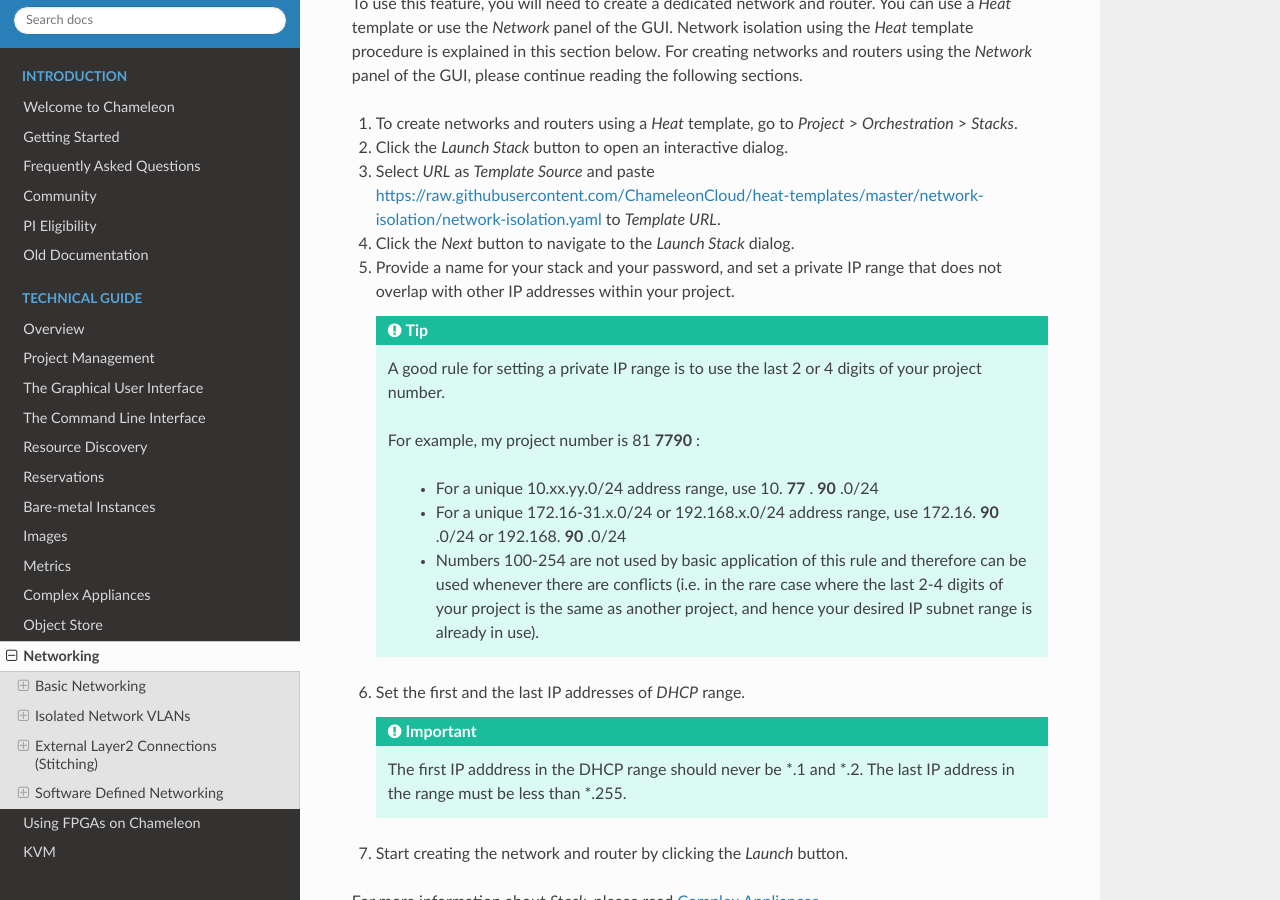
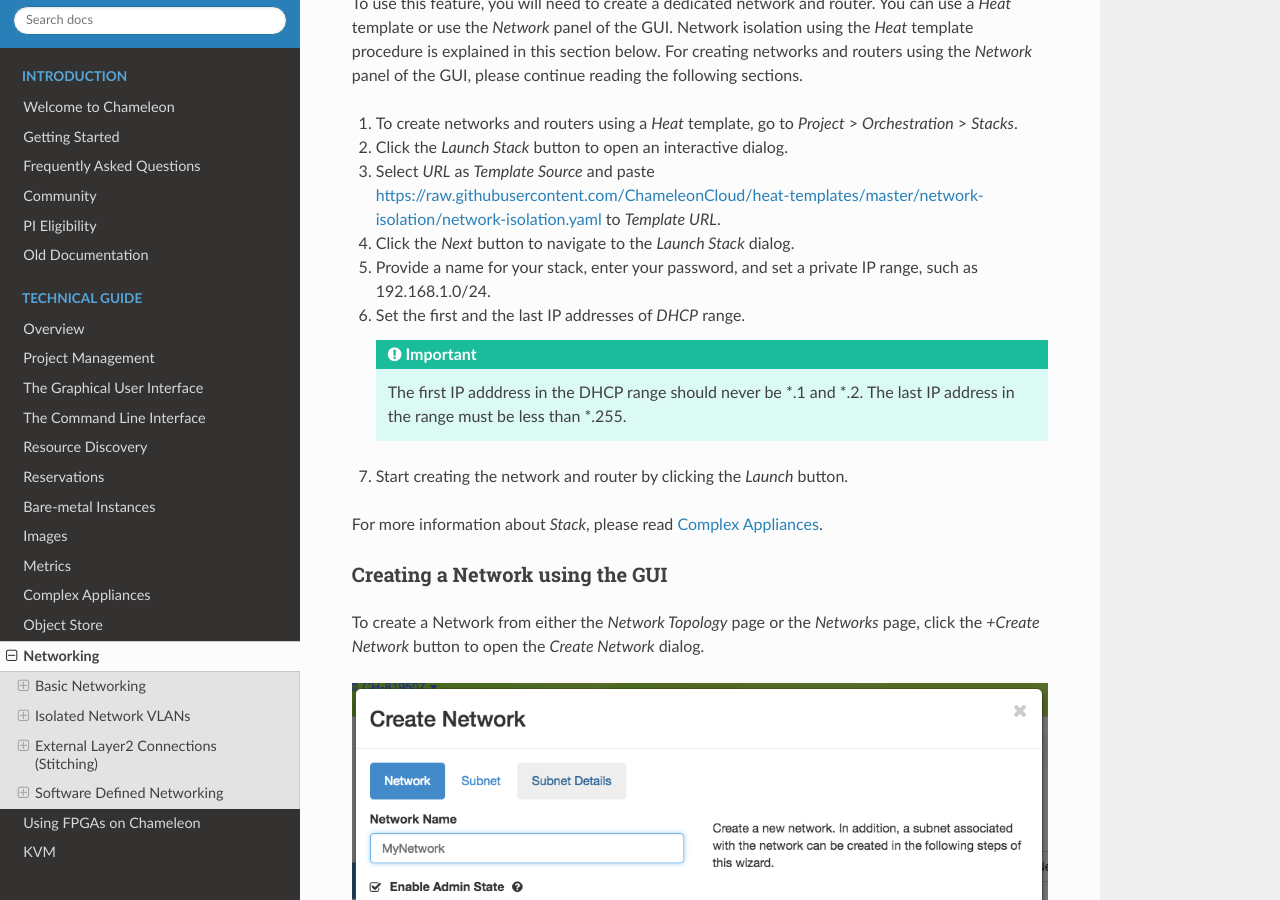
Before and after one commit to ChameleonCloud/docs, a Sphinx documentation site: the page built from source/technical/networks.rst, in a window 1280 px wide and 900 px high, scrolled down 1818 px. Built offline with Sphinx 7.4.7 and the Read the Docs theme 2.0.0, drawn with Linux system fonts in a browser that asks for light colours; some of the changed text lies outside the part shown.

Commit message:
Remove instructions for setting unique IP ranges
We now support overlapping IP networks.

```diff
--- a/source/technical/networks.rst
+++ b/source/technical/networks.rst
@@ -61,16 +61,7 @@ To use this feature, you will need to create a dedicated network and router. You
 #. Click the *Launch Stack* button to open an interactive dialog.
 #. Select *URL* as *Template Source* and paste https://raw.githubusercontent.com/ChameleonCloud/heat-templates/master/network-isolation/network-isolation.yaml to *Template URL*.
 #. Click the *Next* button to navigate to the *Launch Stack* dialog.
-#. Provide a name for your stack and your password, and set a private IP range that does not overlap with other IP addresses within your project.
-
-   .. tip::
-      A good rule for setting a private IP range is to use the last 2 or 4 digits of your project number.
-
-      For example, my project number is 81 **7790** :
-
-         - For a unique 10.xx.yy.0/24 address range, use 10. **77** . **90** .0/24
-         - For a unique 172.16-31.x.0/24 or 192.168.x.0/24 address range, use 172.16. **90** .0/24 or 192.168. **90** .0/24
-         - Numbers 100-254 are not used by basic application of this rule and therefore can be used whenever there are conflicts (i.e. in the rare case where the last 2-4 digits of your project is the same as another project, and hence your desired IP subnet range is already in use).
+#. Provide a name for your stack, enter your password, and set a private IP range, such as 192.168.1.0/24.
 #. Set the first and the last IP addresses of *DHCP* range.
 
    .. important::
@@ -79,8 +70,6 @@ To use this feature, you will need to create a dedicated network and router. You
 #. Start creating the network and router by clicking the *Launch* button.
 
 For more information about *Stack*, please read :ref:`complex`.
-
-
 
 Creating a Network using the GUI
 ________________________________
@@ -100,15 +89,6 @@ In *Create Network* dialog, name your network. In general, you will also want to
    The Subnet tab
 
 When creating a *Subnet*, you must specify a  *Subnet Name* and a `CIDR <https://en.wikipedia.org/wiki/Classless_Inter-Domain_Routing>`_ *Network Address* that contains a private IP address and a subnet mask length. For example, you may create a `Class C <https://docs.microsoft.com/en-us/previous-versions/windows/it-pro/windows-2000-server/cc940018(v=technet.10)>`_ subnet with a 24-bit mask by entering ``192.168.1.0/24``. You may set a Gateway or leave it blank to use the default. Then, click the *Next* button.
-
-   .. tip::
-      A good rule for setting a private IP range is to use the last 2 or 4 digits of your project number.
-
-      For example, my project number is 81 **7790** :
-
-         - For a unique 10.xx.yy.0/24 address range, use 10. **77** . **90** .0/24
-         - For a unique 172.16-31.x.0/24 or 192.168.x.0/24 address range, use 172.16. **90** .0/24 or 192.168. **90** .0/24
-         - Numbers 100-254 are not used by basic application of this rule and therefore can be used whenever there are conflicts (i.e. in the rare case where the last 2-4 digits of your project is the same as another project, and hence your desired IP subnet range is already in use).
 
 .. attention:: **Do not** select the *Disable Gateway* checkbox!
 
@@ -131,15 +111,6 @@ You may specify *DHCP* and static *Route* information at *Subnet Details* sectio
 .. note:: All three sections above are line separated.
 
 Click *Create* button and a new Network will be created. Check if the network is created without error.
-
-.. error::
-   If you see error like below, pick a different subnet IP range.
-
-   .. figure:: networks/networkcreateerror.png
-      :alt: Network created with error
-
-      Network created with error
-
 
 Creating a Router
 _________________
```
Also changed, not shown: source/technical/networks/networkcreateerror.png (deleted).
